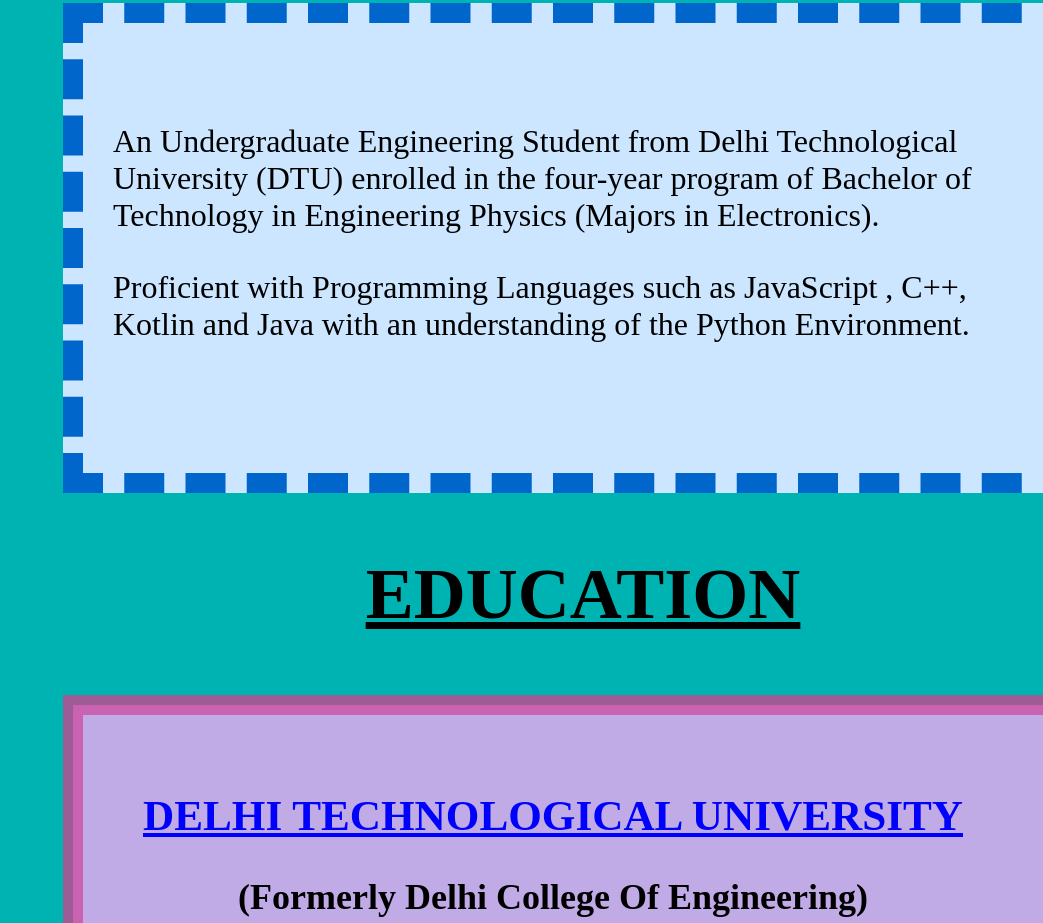
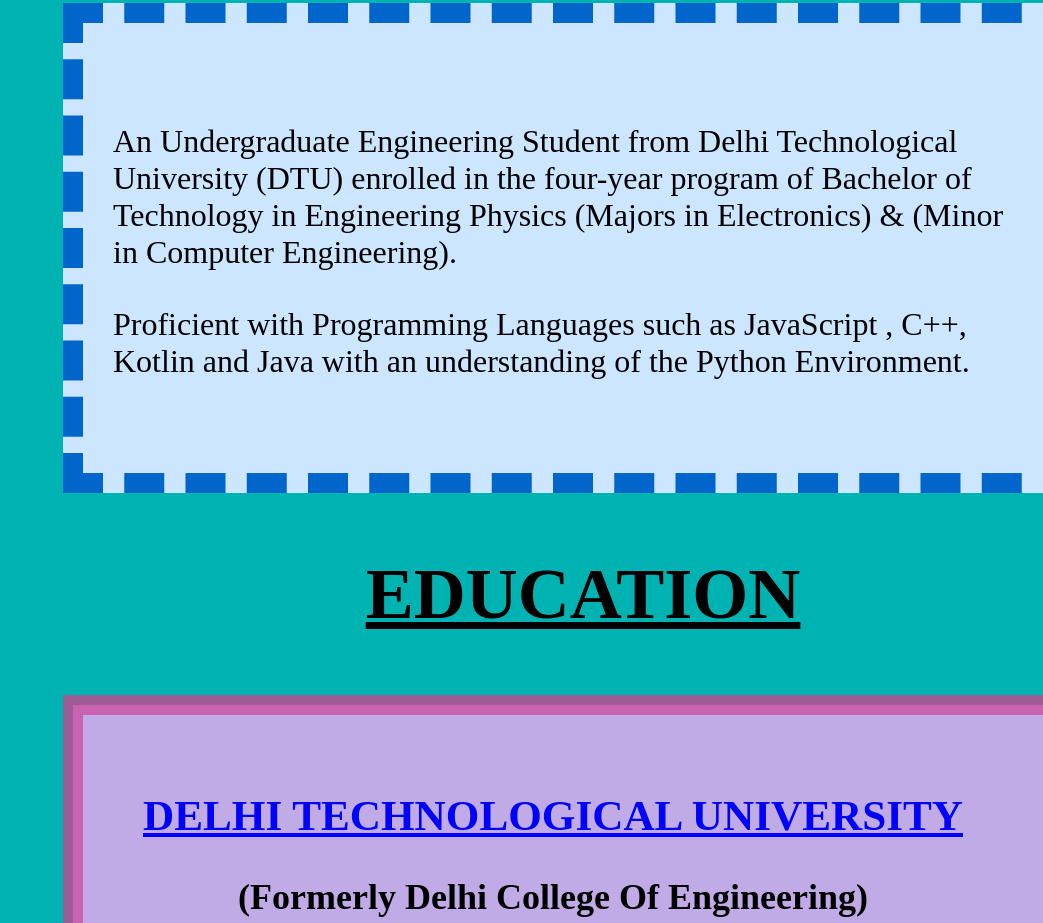
Before and after one commit to Ritika8377/Ritika8377.github.io, a plain HTML site: page index.html in a window 1280 px wide. Shown: the part 940-1863 px from the top of the page, without its empty margins (237-1280 px from the left). Drawn offline with Linux system fonts and the light colour scheme.

Commit message:
Added the minor name

```diff
--- a/index.html
+++ b/index.html
@@ -81,7 +81,7 @@
             <div style="background-color: #cce6ff; height:350px; width: 920px; margin-top:20px;   justify-content: center; padding-left: 30px; padding-right: 30px; padding-top: 100px; border-width: 20px; border-style:dashed; border-color:#0066cc">
 
                 <div style="font-size: 2rem; ">
-                    <div style="padding-bottom:35px;">An Undergraduate Engineering Student from Delhi Technological University (DTU) enrolled in the four-year program of Bachelor of Technology in Engineering Physics (Majors in Electronics).</div>
+                    <div style="padding-bottom:35px;">An Undergraduate Engineering Student from Delhi Technological University (DTU) enrolled in the four-year program of Bachelor of Technology in Engineering Physics (Majors in Electronics) & (Minor in Computer Engineering).</div>
                     <div>Proficient with Programming Languages such as JavaScript , C++, Kotlin and Java with an understanding of the Python Environment.</div>
                 </div>
             </div>
```
